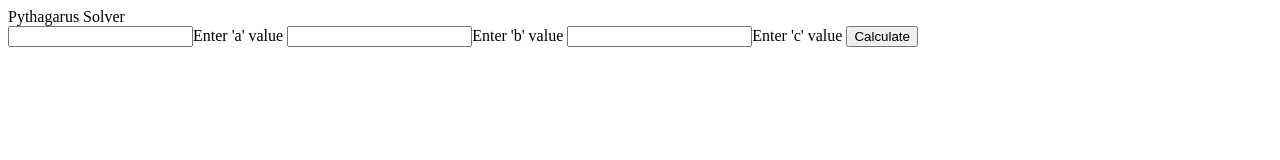
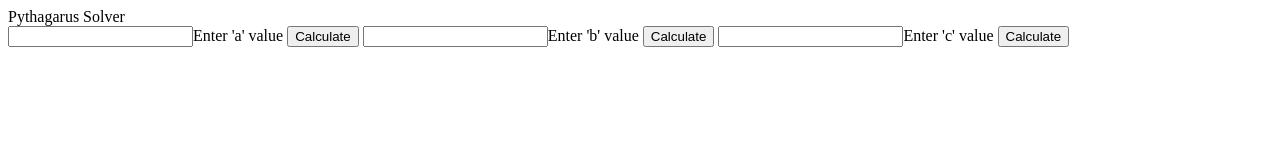
Before and after one commit to theBough/pythagarusSolver, a plain HTML site: page index.html in a window 1280 px wide. Drawn offline with Linux system fonts and the light colour scheme.

Commit message:
Update index.html

```diff
--- a/index.html
+++ b/index.html
@@ -13,9 +13,11 @@
     Pythagarus Solver
   </div>
   <input type = "text" class = "myInput" id = "a">Enter 'a' value
+    <button type  = "button" class = "myBtn" id = "myBtn" onclick="solveA()">Calculate</button>
   <input type = "text" class = "myInput" id = "b">Enter 'b' value
+    <button type  = "button" class = "myBtn" id = "myBtn" onclick="solveB()">Calculate</button>
   <input type = "text" class = "myInput" id = "c">Enter 'c' value
-  <button type  = "button" class = "myBtn" id = "myBtn" onclick="solve()">Calculate</button>
+  <button type  = "button" class = "myBtn" id = "myBtn" onclick="solveC()">Calculate</button>
   <script src="script.js"></script>
 
   <!--
```
